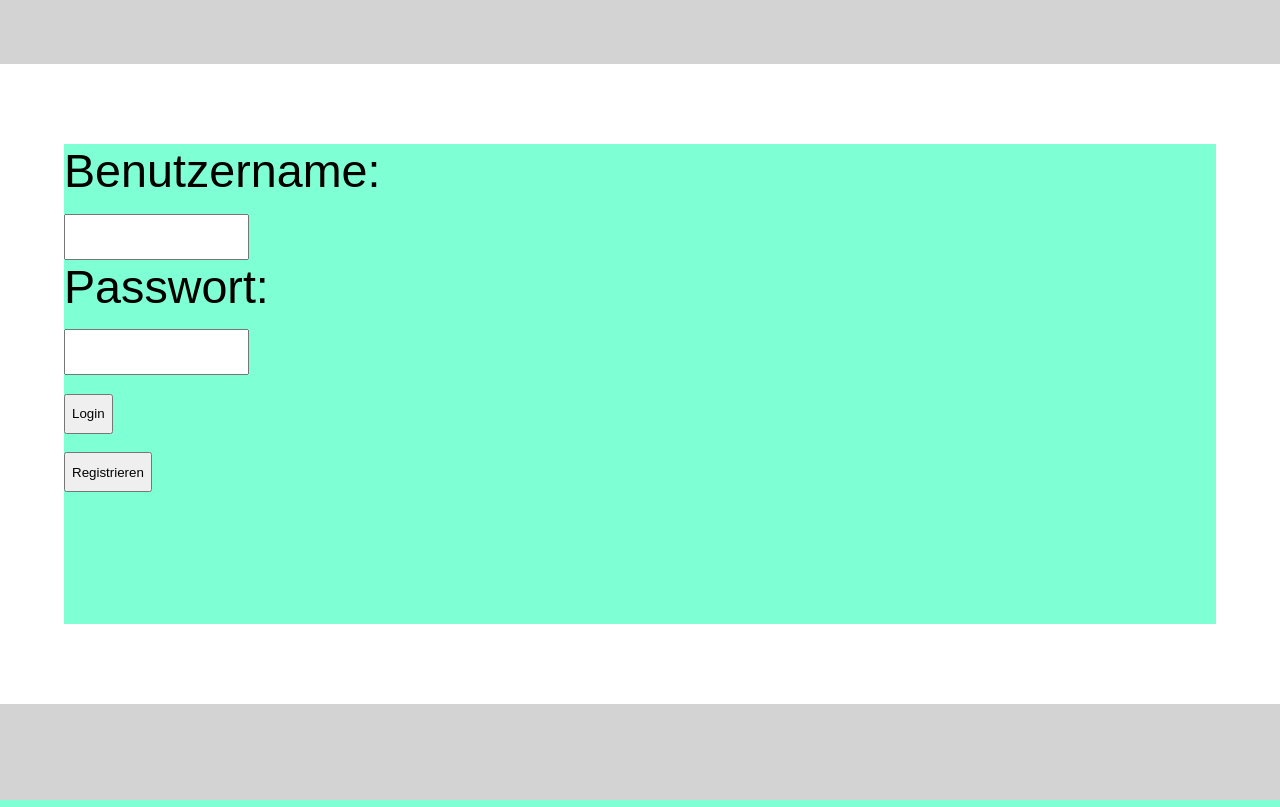
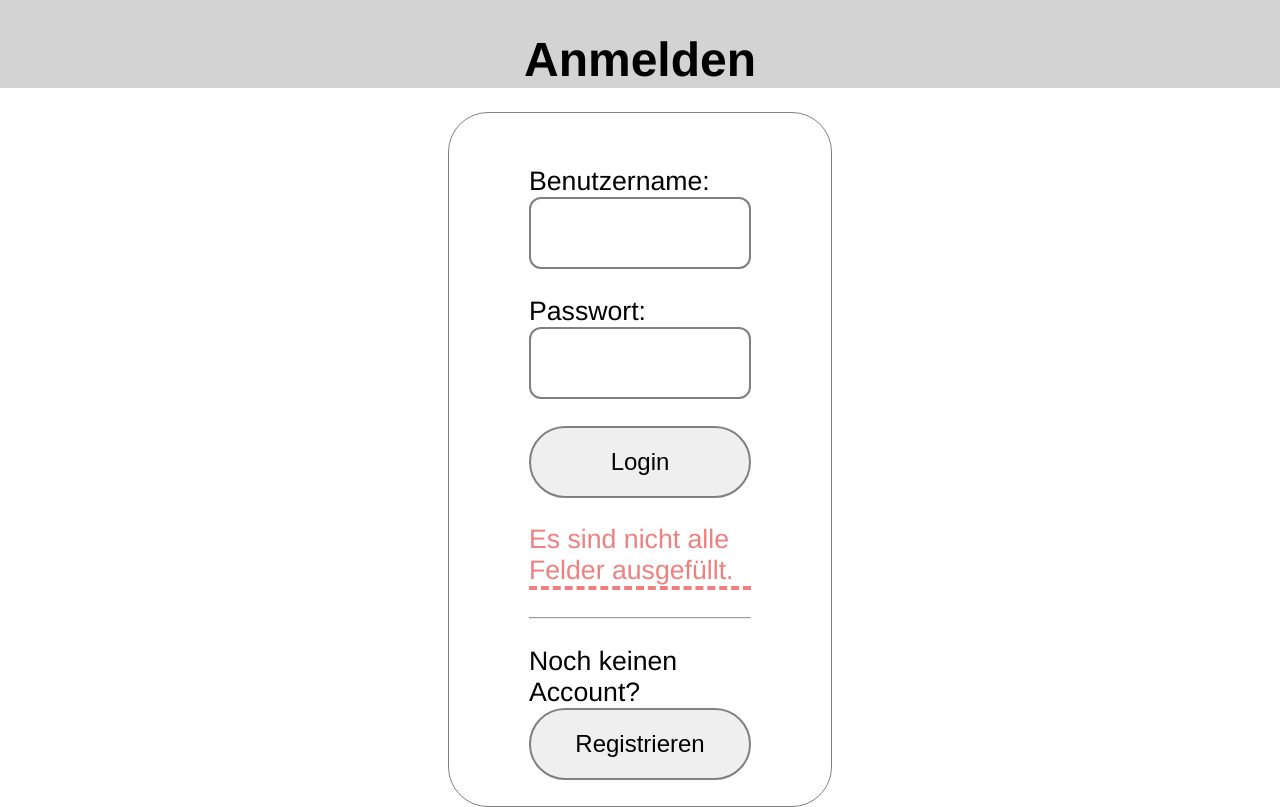
Before and after one commit to Quantompixel/tennis-club, a PHP site: page /?error=3 in a window 1280 px wide. Run offline with PHP 8.4, Linux system fonts and the light colour scheme.

Commit message:
changed styling for the login page

```diff
--- a/website/index.php
+++ b/website/index.php
@@ -10,10 +10,10 @@ session_start();
 </head>
 <body>
 <header>
-
+    <h1>Anmelden</h1>
 </header>
 <main>
-    <div class="wrapper">
+    <section class="wrapper">
         <form action="submit.php" method="get" class="login">
             <div class="form-elem">
                 <label for="username">Benutzername: </label><br>
@@ -27,14 +27,37 @@ session_start();
                 <input type="submit" value="Login">
             </div>
         </form>
+        <section class="error">
+            <?php
+            $error = empty($_REQUEST['error']) ? 'empty' : $_REQUEST['error'];
+            switch ($error) {
+                case 2:
+                    echo "<p>Falsche Passwort oder Account nicht gefunden.</p>";
+                    break;
+                case 3:
+                    echo "<p>Es sind nicht alle Felder ausgefüllt.</p>";
+                    break;
+            }
+            ?>
+        </section>
+        <hr>
+        <form action="signup/signup.php" class="signup">
+            <label for="signup">Noch keinen Account?</label>
+            <input type="submit" id="signup" value="Registrieren">
+        </form>
 
-        <form action="signup/signup.php" class="signup">
-        <input type="submit" value="Registrieren">
-        </form>
-    </div>
+    </section>
 </main>
 <footer>
 
 </footer>
 </body>
 </html>
+
+<?php
+function check($param)
+{
+    return isset($param) && $param != '';
+}
+
+?>
--- a/website/login.css
+++ b/website/login.css
@@ -1,3 +1,7 @@
+* {
+    box-sizing: border-box;
+}
+
 body {
     background: aliceblue;
     width: 100%;
@@ -7,12 +11,13 @@ body {
     flex-direction: column;
     justify-content: space-between;
     align-content: center;
-    font-family: sans-serif;
+    font-family: 'Franklin Gothic Medium', 'Arial Narrow', Arial, sans-serif;
     font-size: 35pt;
 }
 
 header {
-    height: 10vh;
+    height: 15vh;
+    padding-left: 2em;
     background: lightgray;
 }
 
@@ -21,25 +26,98 @@ main {
     width: 100%;
     background: white;
     display: flex;
-    flex-direction: column;
     justify-content: center;
-    align-items: center;
+    align-items: flex-start;
+    font-size: 33pt;
+    text-align: left;
 }
 
-main .wrapper {
-    width: 90vw;
-    height: 60vh;
-    background: aquamarine;
+.wrapper {
+    margin-top: 3vh;
+    width: 90%;
 }
 
 form {
+    width: 100%;
+}
+
+label {
+    text-align: left;
 }
 
 form input {
+    width: 100%;
+    font-size: 30pt;
     height: 3em;
+}
+
+input[type="text"], input[type="password"] {
+    padding-left: 1em;
+    border: solid gray 2px;
+    border-radius: 0.5em;
+}
+
+input[type="submit"] {
+    border: solid gray 2px;
+    border-radius: 2em;
+}
+
+.form-elem {
+    margin-top: 1em;
+    margin-bottom: 0.5em;
+}
+
+.signup {
+    margin-top: 1em;
+}
+
+.error p{
+    color: lightcoral;
+    border-bottom: solid;
+    border-bottom-style: dashed;
+    border-width: 0.15em;
 }
 
 footer {
     height: 15vh;
     background: lightgray;
 }
+
+@media screen and (orientation: landscape){
+    header {
+        height: 8vh;
+        font-size: 18pt;
+        text-align: center;
+        box-sizing: content-box;
+        padding: 0;
+        padding-bottom: 1em;
+    }
+
+    main {
+        flex-direction: row;
+        justify-content: center;
+        align-items: center;
+        font-size: 20pt;
+    }
+
+    .wrapper {
+        width: 30%;
+        padding: 1em 3em 1em 3em;
+        border: solid 1px gray;
+        border-radius: 1.5em;
+    }
+
+    form input {
+        width: 100%;
+        font-size: 18pt;
+        height: 3em;
+    }
+
+    form input[type=submit]:hover {
+        cursor: pointer;
+    }
+
+    footer {
+        height: 5vh;
+    }
+}
```
